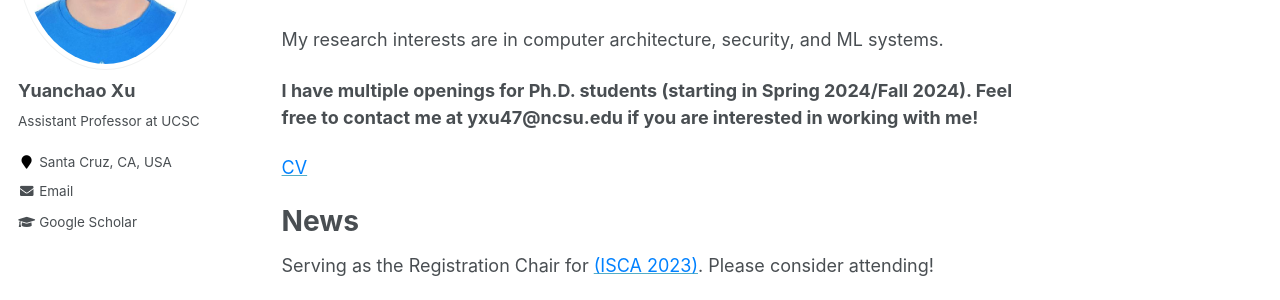
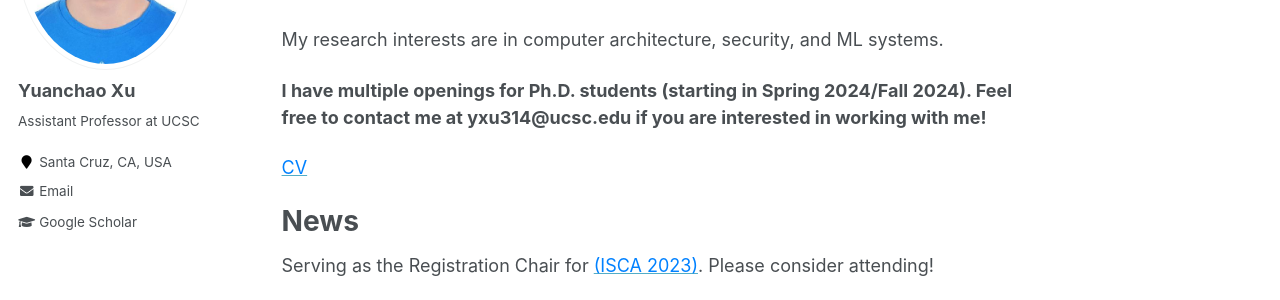
Before and after one commit to yuanchaoxu6/yuanchaoxu6.github.io, a Jekyll site: the page built from _pages/about.md, in a window 1280 px wide and 900 px high. Shown: the part 264-564 px from the top of the window. Built offline with Jekyll 4.4.1, drawn with Linux system fonts in a browser that asks for light colours.

Commit message:
Update about.md

```diff
--- a/_pages/about.md
+++ b/_pages/about.md
@@ -13,7 +13,7 @@ I am an Assistant Professor of [<font color="#0081ff">Computer Science and Engin
 
 My research interests are in computer architecture, security, and ML systems.
 
-**I have multiple openings for Ph.D. students (starting in Spring 2024/Fall 2024). Feel free to contact me at yxu47@ncsu.edu if you are interested in working with me!**
+**I have multiple openings for Ph.D. students (starting in Spring 2024/Fall 2024). Feel free to contact me at yxu314@ucsc.edu if you are interested in working with me!**
 
 
 [<font color="#0081ff">CV</font>](http://yuanchaoxu6.github.io/files/CV_Yuanchao_Xu.pdf)
```
